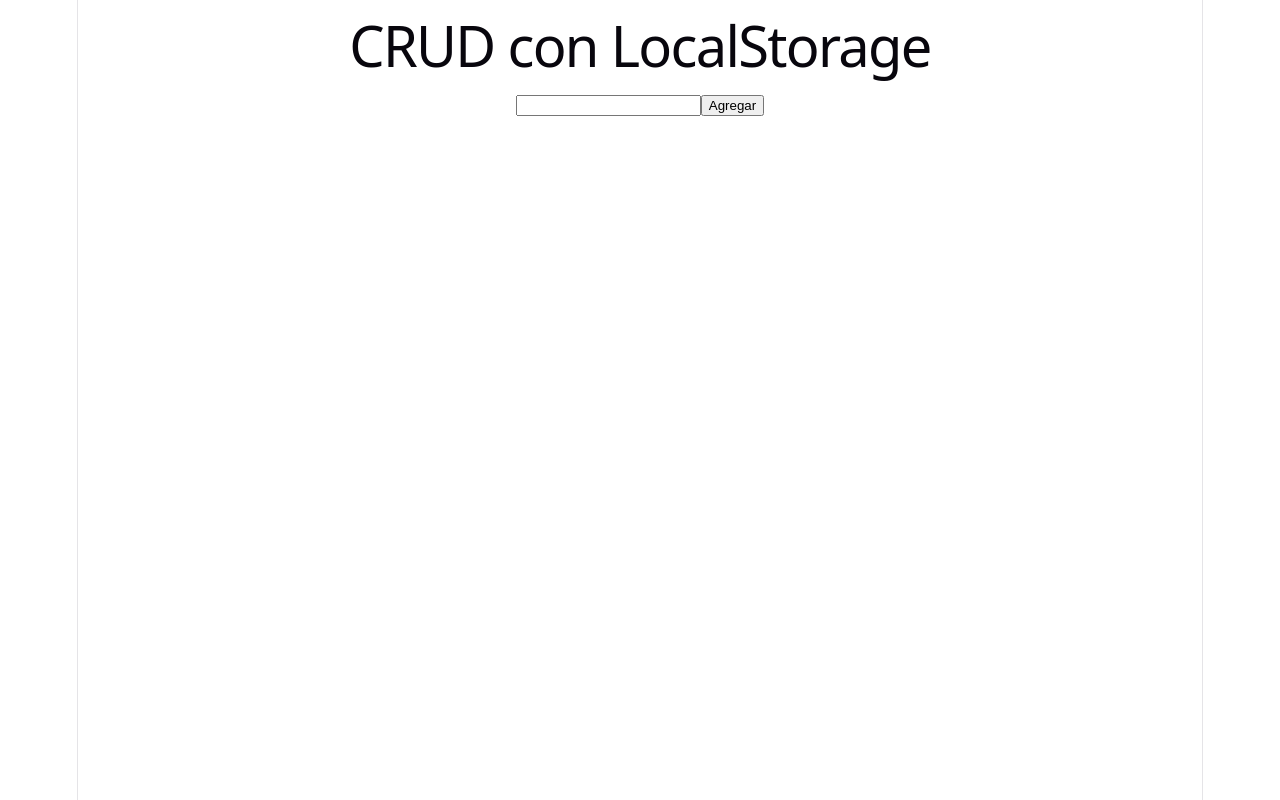
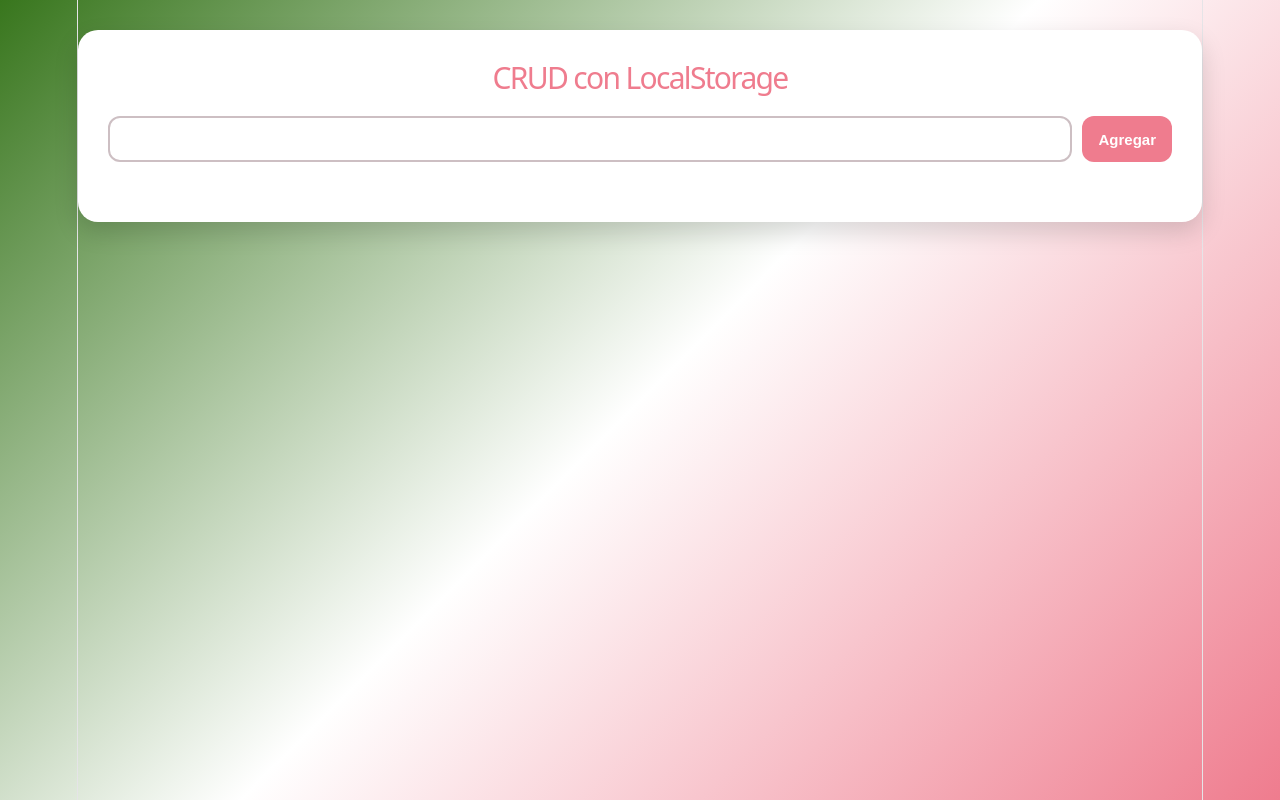
Before and after one commit to Paracetam0I/front-cert-4, a React (Vite) app: page / in a window 1280 px wide. Built offline with nearby package versions, Linux system fonts and the light colour scheme.

Commit message:
estilo test

```diff
--- a/src/App.css
+++ b/src/App.css
@@ -1,184 +1,157 @@
-.counter {
+:root{
+    --color-fondo-claro: aliceblue;
+    --color-rosa-suave: #fae8e0;
+    --color-rosa-principal: #ef7c8e;
+    --color-malva: #a36b76;
+    --color-verde: #38761D;
+    --color-texto-secundario: #7d5560;
+    --color-blanco: #ffffff;
+    --color-azul: #2f6f9f;
+    --color-naranjo: #c46a1b;
+    --color-rojo: #b63838;
+
+    /* Hover */
+    --color-rosa-hover: #d86c7d;
+    --color-verde-hover: #2c5c16;
+    --color-rojo-hover: #8f2c2c;
+
+    /* Bordes y sombras */
+    --color-borde: #cdbfc3;
+    --color-sombra: rgba(0, 0, 0, 0.15);
+    --color-sombra-item: rgba(0, 0, 0, 0.08);
+    --color-focus: rgba(239, 124, 142, 0.25);
+}
+
+* {
+  box-sizing: border-box;
+}
+
+body {
+  margin: 0;
+  min-height: 100vh;
+  font-family: Arial, Helvetica, sans-serif;
+  display: flex;
+  justify-content: center;
+  align-items: center;
+  background: linear-gradient(
+    135deg,
+    var(--color-verde),
+    var(--color-blanco),
+    var(--color-rosa-principal)
+  );
+}
+
+.App {
+  background-color: var(--color-blanco);
+  margin-top: 30px;
+  padding: 35px 30px;
+  border-radius: 20px;
+  box-shadow: 0 10px 25px var(--color-sombra);
+  text-align: center;
+}
+
+h1 {
+  margin-top: 0;
+  margin-bottom: 25px;
+  color: var(--color-rosa-principal);
+  font-size: 30px;
+}
+
+form {
+  display: flex;
+  gap: 10px;
+  margin-bottom: 25px;
+}
+
+input {
+  flex: 1;
+  padding: 12px 14px;
+  border: 2px solid var(--color-borde);
+  border-radius: 12px;
   font-size: 16px;
-  padding: 5px 10px;
-  border-radius: 5px;
-  color: var(--accent);
-  background: var(--accent-bg);
-  border: 2px solid transparent;
-  transition: border-color 0.3s;
-  margin-bottom: 24px;
+  outline: none;
+  transition: 0.2s;
+}
 
-  &:hover {
-    border-color: var(--accent-border);
+input:focus {
+  border-color: var(--color-rosa-principal);
+  box-shadow: 0 0 0 3px var(--color-focus);
+}
+
+button {
+  border: none;
+  border-radius: 12px;
+  padding: 11px 16px;
+  font-size: 15px;
+  font-weight: bold;
+  cursor: pointer;
+  transition: 0.2s;
+}
+
+form button {
+  background-color: var(--color-rosa-principal);
+  color: var(--color-blanco);
+}
+
+form button:hover {
+  background-color: var(--color-rosa-hover);
+  transform: translateY(-2px);
+}
+
+ul {
+  list-style: none;
+  padding: 0;
+  margin: 0;
+}
+
+li {
+  background-color: var(--color-rosa-suave);
+  margin-bottom: 12px;
+  padding: 14px;
+  border-radius: 14px;
+  display: flex;
+  align-items: center;
+  justify-content: space-between;
+  gap: 8px;
+  color: var(--color-malva);
+  font-size: 16px;
+  box-shadow: 0 4px 10px var(--color-sombra-item);
+}
+
+li button:first-of-type {
+  background-color: var(--color-verde);
+  color: var(--color-blanco);
+  margin-left: auto;
+}
+
+li button:first-of-type:hover {
+  background-color: var(--color-verde-hover);
+}
+
+li button:last-of-type {
+  background-color: var(--color-rojo);
+  color: var(--color-blanco);
+}
+
+li button:last-of-type:hover {
+  background-color: var(--color-rojo-hover);
+}
+
+@media (max-width: 480px) {
+  .App {
+    padding: 25px 18px;
   }
-  &:focus-visible {
-    outline: 2px solid var(--accent);
-    outline-offset: 2px;
+
+  form {
+    flex-direction: column;
+  }
+
+  li {
+    flex-direction: column;
+    align-items: stretch;
+  }
+
+  li button:first-of-type {
+    margin-left: 0;
   }
 }
-
-.hero {
-  position: relative;
-
-  .base,
-  .framework,
-  .vite {
-    inset-inline: 0;
-    margin: 0 auto;
-  }
-
-  .base {
-    width: 170px;
-    position: relative;
-    z-index: 0;
-  }
-
-  .framework,
-  .vite {
-    position: absolute;
-  }
-
-  .framework {
-    z-index: 1;
-    top: 34px;
-    height: 28px;
-    transform: perspective(2000px) rotateZ(300deg) rotateX(44deg) rotateY(39deg)
-      scale(1.4);
-  }
-
-  .vite {
-    z-index: 0;
-    top: 107px;
-    height: 26px;
-    width: auto;
-    transform: perspective(2000px) rotateZ(300deg) rotateX(40deg) rotateY(39deg)
-      scale(0.8);
-  }
-}
-
-#center {
-  display: flex;
-  flex-direction: column;
-  gap: 25px;
-  place-content: center;
-  place-items: center;
-  flex-grow: 1;
-
-  @media (max-width: 1024px) {
-    padding: 32px 20px 24px;
-    gap: 18px;
-  }
-}
-
-#next-steps {
-  display: flex;
-  border-top: 1px solid var(--border);
-  text-align: left;
-
-  & > div {
-    flex: 1 1 0;
-    padding: 32px;
-    @media (max-width: 1024px) {
-      padding: 24px 20px;
-    }
-  }
-
-  .icon {
-    margin-bottom: 16px;
-    width: 22px;
-    height: 22px;
-  }
-
-  @media (max-width: 1024px) {
-    flex-direction: column;
-    text-align: center;
-  }
-}
-
-#docs {
-  border-right: 1px solid var(--border);
-
-  @media (max-width: 1024px) {
-    border-right: none;
-    border-bottom: 1px solid var(--border);
-  }
-}
-
-#next-steps ul {
-  list-style: none;
-  padding: 0;
-  display: flex;
-  gap: 8px;
-  margin: 32px 0 0;
-
-  .logo {
-    height: 18px;
-  }
-
-  a {
-    color: var(--text-h);
-    font-size: 16px;
-    border-radius: 6px;
-    background: var(--social-bg);
-    display: flex;
-    padding: 6px 12px;
-    align-items: center;
-    gap: 8px;
-    text-decoration: none;
-    transition: box-shadow 0.3s;
-
-    &:hover {
-      box-shadow: var(--shadow);
-    }
-    .button-icon {
-      height: 18px;
-      width: 18px;
-    }
-  }
-
-  @media (max-width: 1024px) {
-    margin-top: 20px;
-    flex-wrap: wrap;
-    justify-content: center;
-
-    li {
-      flex: 1 1 calc(50% - 8px);
-    }
-
-    a {
-      width: 100%;
-      justify-content: center;
-      box-sizing: border-box;
-    }
-  }
-}
-
-#spacer {
-  height: 88px;
-  border-top: 1px solid var(--border);
-  @media (max-width: 1024px) {
-    height: 48px;
-  }
-}
-
-.ticks {
-  position: relative;
-  width: 100%;
-
-  &::before,
-  &::after {
-    content: '';
-    position: absolute;
-    top: -4.5px;
-    border: 5px solid transparent;
-  }
-
-  &::before {
-    left: 0;
-    border-left-color: var(--border);
-  }
-  &::after {
-    right: 0;
-    border-right-color: var(--border);
-  }
-}
```
